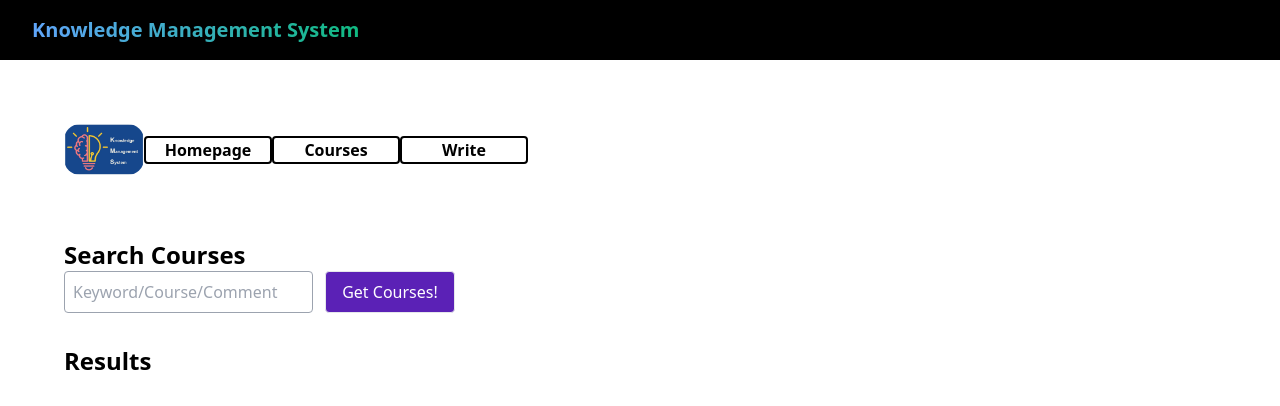
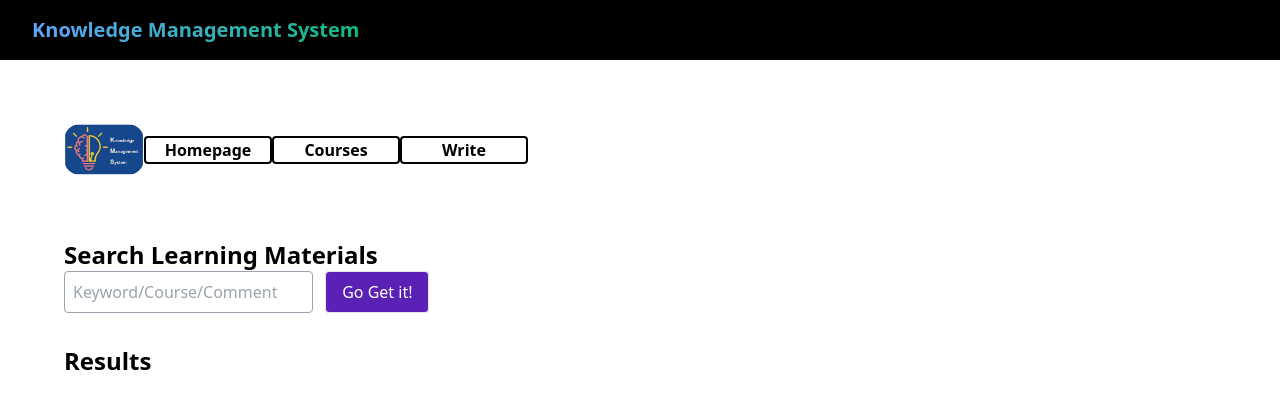
Before and after one commit to Magiccheryl/KMS, a website: page homepage.html in a window 1280 px wide. Shown: the top 406 px of the page. Drawn offline with nearby package versions, Linux system fonts and the light colour scheme; no server answers.

Commit message:
change wording

```diff
--- a/homepage.html
+++ b/homepage.html
@@ -28,10 +28,10 @@
 
     <div>
         <div class="md:text-left md:ml-16 ml-4">
-            <h1 class="text-2xl text-black font-bold">Search Courses</h1>
+            <h1 class="text-2xl text-black font-bold">Search Learning Materials</h1>
           <form>
             <input type="text" name="keywords" id="keywords" placeholder="Keyword/Course/Comment" class="border border-gray-400 rounded p-2 mr-2">
-            <button class="get-course border bg-purple-800 text-white rounded px-4 py-2">Get Courses!</button>
+            <button class="get-course border bg-purple-800 text-white rounded px-4 py-2">Go Get it!</button>
           </form>
         </div>
     </div>
```
